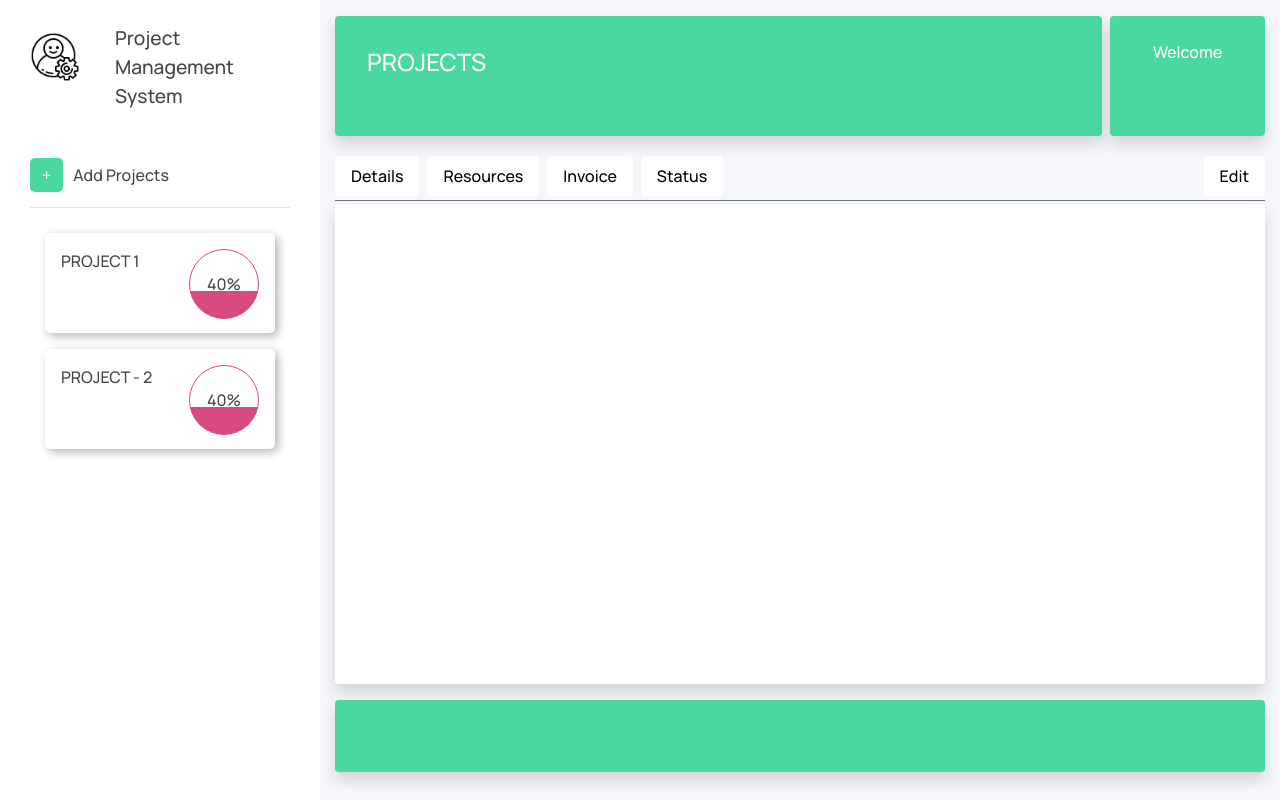
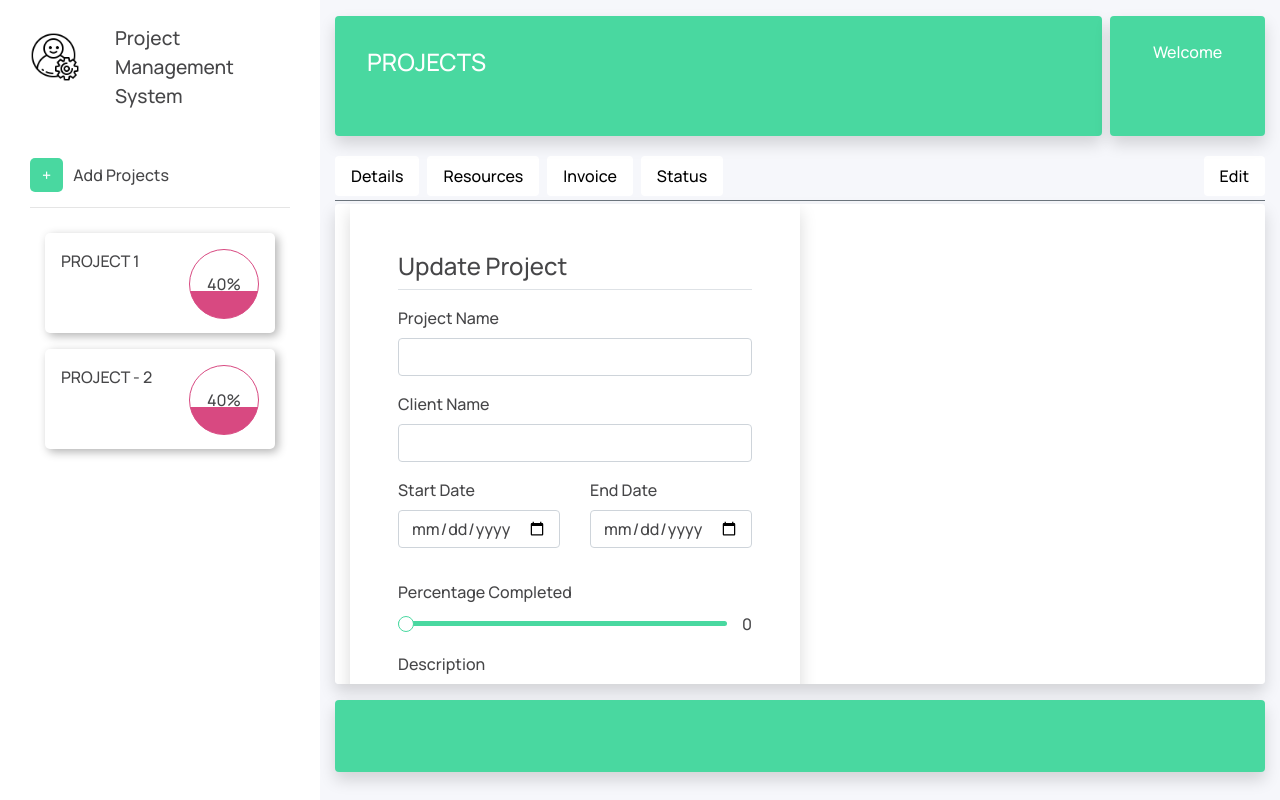
Before and after one commit to JiHaripriya/ProjectManager-Angular, an Angular app: page /projectForm/edit in a window 1280 px wide. Before the commit this address led to /. Built offline with nearby package versions, Linux system fonts and the light colour scheme.

Commit message:
Reuse project form

```diff
--- a/src/app/app-routing.module.ts
+++ b/src/app/app-routing.module.ts
@@ -13,7 +13,9 @@ const routes: Routes = [
   {path: 'resources', component: ResourcesComponent},
   {path: 'invoice', component: InvoiceComponent},
   {path: 'status', component: StatusComponent},
-  {path: 'projectForm', component: ProjectFormComponent}
+  {path: 'projectForm', component: ProjectFormComponent, children: [
+    {path: 'edit', component: ProjectFormComponent}
+  ]}
 ];
 
 @NgModule({
--- a/src/app/app.component.html
+++ b/src/app/app.component.html
@@ -32,12 +32,11 @@
       <div class="row d-flex justify-content-between">
 
         <app-project-tabs></app-project-tabs>
-        <ul class="nav nav-pills mt-2 pb-1">
+        <ul class="nav nav-pills mt-2 pb-1" *ngIf="isProjectDetails">
           <li class="nav-item bg-primary rounded">
-              <a class="nav-link" routerLinkActive="active" style="cursor: pointer;">Edit</a>
+              <a class="nav-link" routerLinkActive="active" style="cursor: pointer;" (click)="editProjectForm()">Edit</a>
           </li>
         </ul>
-
 
       </div>
 
--- a/src/app/app.component.ts
+++ b/src/app/app.component.ts
@@ -1,4 +1,5 @@
 import { Component, OnDestroy, OnInit, ViewEncapsulation } from '@angular/core';
+import { Router } from '@angular/router';
 import { Subscription } from 'rxjs';
 import { FormServiceService } from './shared/services/form-service.service';
 
@@ -10,20 +11,25 @@ import { FormServiceService } from './shared/services/form-service.service';
 })
 export class AppComponent implements OnInit, OnDestroy {
   isForm: number;
-  subsciption: Subscription;
-  constructor(private formService: FormServiceService) {}
+  isProjectDetails = true;
+  subscription: Subscription;
+  constructor(private formService: FormServiceService, private router: Router) {}
 
   ngOnInit() {
-    this.subsciption = this.formService.isFormStatus.subscribe(
+    this.subscription = this.formService.isFormStatus.subscribe(
       status => {
         this.isForm = status;
-        console.log(status)
       }
     )
   }
 
   ngOnDestroy() {
-    this.subsciption.unsubscribe();
+    this.subscription.unsubscribe();
+  }
+
+  editProjectForm(){
+    this.formService.isFormStatus.next(1);
+    this.router.navigate(['/projectForm/edit']);
   }
 
 }
--- a/src/app/project-list/project-list.component.ts
+++ b/src/app/project-list/project-list.component.ts
@@ -15,7 +15,7 @@ export class ProjectListComponent implements OnInit {
   }
 
   loadProjectForm() {
-    this.formService.isFormStatus.next(1);
+    this.formService.isFormStatus.next(1); // 1 -> Popup form
     this.router.navigate(['/projectForm']);
   }
 
--- a/src/app/shared/project-form/project-form.component.html
+++ b/src/app/shared/project-form/project-form.component.html
@@ -5,7 +5,7 @@
     <div class="p-5">
 
         <div class="row border-bottom">
-            <h4>Add Project</h4>
+            <h4>{{ buttonText }}</h4>
         </div>
 
         <div class="row form-group mt-3">
@@ -32,7 +32,7 @@
             </div>
         </div>
 
-        <div class="row form-group justify-content-between align-items-center">
+        <div class="row form-group justify-content-between align-items-center" *ngIf="showSlider">
             <label for="name">Percentage Completed</label>
             <input type="range" name="range" min="1" max="100" class="w-93 slider" [(ngModel)]="slider">
             <span>{{ slider }}</span>
@@ -45,7 +45,7 @@
 
         <div class="row justify-content-between">
             <button class="btn btn-secondary w-40" type="button" (click)="cancelProject()"> Cancel </button>
-            <button class="btn btn-primary w-40" type="submit" > Create Project </button> <!--[disabled]="!f.valid"   {{ editMode ? 'Update' : 'Add' }}-->
+            <button class="btn btn-primary w-40" type="submit"> {{ buttonText }} </button> <!--[disabled]="!f.valid" -->
         </div>
     </div>
 </form>
--- a/src/app/shared/project-form/project-form.component.ts
+++ b/src/app/shared/project-form/project-form.component.ts
@@ -1,5 +1,6 @@
 import { Component, OnInit } from '@angular/core';
 import { Router } from '@angular/router';
+import { Subscription } from 'rxjs';
 import { FormServiceService } from '../services/form-service.service';
 
 
@@ -11,12 +12,21 @@ import { FormServiceService } from '../services/form-service.service';
 export class ProjectFormComponent implements OnInit {
 
   slider: string = '0';
+  subscription: Subscription;
+  buttonText: string;
+  showSlider = false;
 
-  constructor(private formService: FormServiceService, private router: Router) {
-
-  }
+  constructor(private formService: FormServiceService, private router: Router) {}
 
   ngOnInit(): void {
+    if(String(this.router.url).toLocaleLowerCase().includes('edit')){
+      this.buttonText = 'Update Project';
+      this.showSlider = true;
+    }
+    else {
+      this.buttonText = 'Create Project';
+      this.showSlider = false;
+    }
   }
 
   cancelProject(){
@@ -24,4 +34,5 @@ export class ProjectFormComponent implements OnInit {
     this.router.navigate(['/details']);
   }
 
+
 }
--- a/src/app/shared/services/form-service.service.ts
+++ b/src/app/shared/services/form-service.service.ts
@@ -7,5 +7,6 @@ import { Subject } from 'rxjs';
 export class FormServiceService {
 
   isFormStatus = new Subject<number>();
+
   constructor() { }
 }
```
